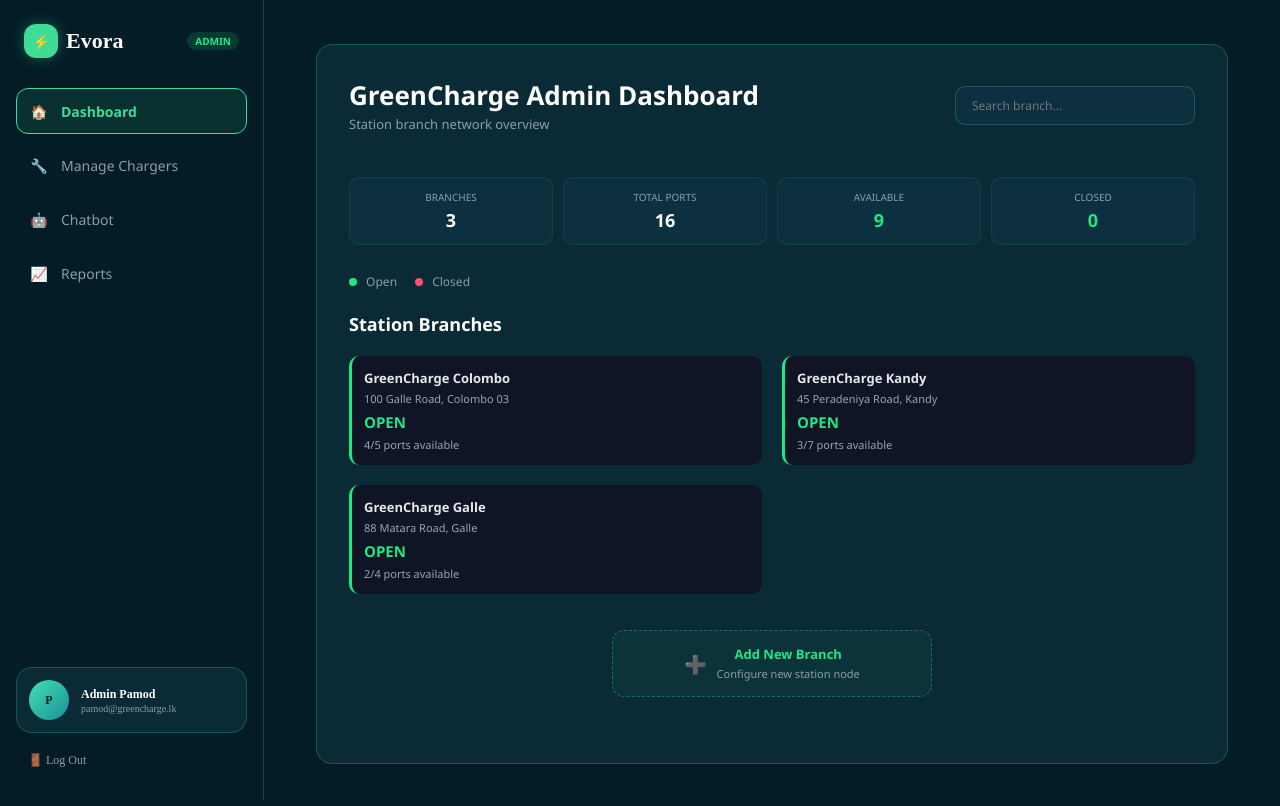
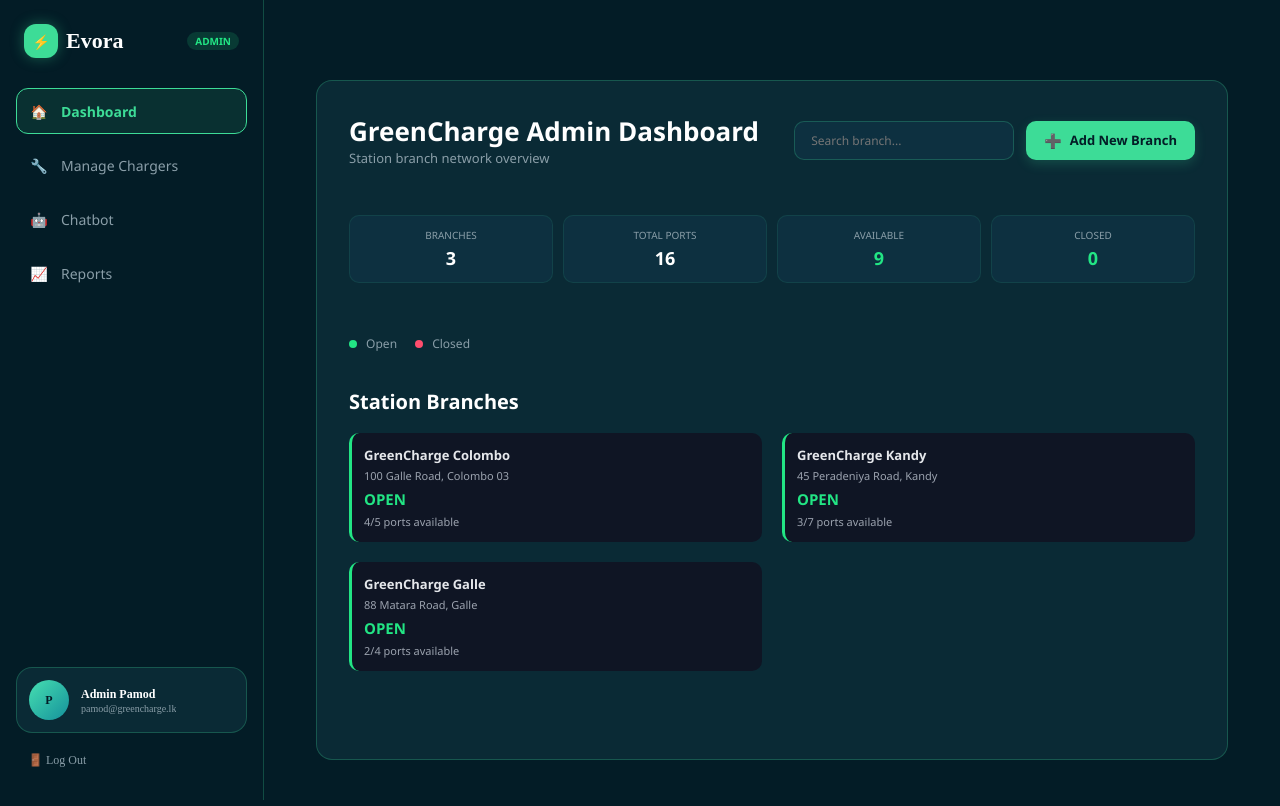
Before and after one commit to ChanukiSemini/EVORA, a React (Vite) app in the folder evora-frontend/: page /admin in a window 1280 px wide. Shown: the top 806 px of the page. Built offline with nearby package versions, Linux system fonts and the light colour scheme; a web font is replaced by a local one.

Commit message:
Refine dashboard layout, branch cards, and manage chargers styling

```diff
--- a/evora-frontend/src/components/admin/ActionCard.jsx
+++ b/evora-frontend/src/components/admin/ActionCard.jsx
@@ -1,13 +1,21 @@
 function ActionCard({ icon, title, description, color, onClick }) {
   return (
-    <div className="action-card" style={{ borderLeftColor: color }} onClick={onClick}>
+    <div className="action-card-tile" onClick={onClick}>
       <div>
-        <strong style={{ color }}>{title}</strong>
+        <div className="action-card-header">
+          <span className="action-card-circle-icon" style={{ backgroundColor: color }}>
+            {icon}
+          </span>
+          <h3 className="action-card-title" style={{ color }}>{title}</h3>
+        </div>
         <p className="action-card-desc">{description}</p>
       </div>
-      <span className="action-card-icon" style={{ backgroundColor: color }}>
-        {icon}
-      </span>
+
+      <div className="action-card-footer">
+        <span className="action-card-arrow" style={{ color, borderColor: `${color}40` }}>
+          Select Action →
+        </span>
+      </div>
     </div>
   )
 }
--- a/evora-frontend/src/pages/admin/Dashboard.jsx
+++ b/evora-frontend/src/pages/admin/Dashboard.jsx
@@ -21,25 +21,48 @@ function Dashboard() {
     <div className="dashboard-container page-wrapper">
       <div className="dashboard-card">
         {/* Top Header Row */}
-        <div className="dashboard-top-row" style={{ display: 'flex', justifyContent: 'space-between', alignItems: 'center', flexWrap: 'wrap', gap: '16px', marginBottom: '24px' }}>
+        <div className="dashboard-top-row" style={{ display: 'flex', justifyContent: 'space-between', alignItems: 'center', flexWrap: 'wrap', gap: '16px', marginBottom: '28px' }}>
           <div>
-            <h2 style={{ color: '#ffffff', fontSize: '26px' }}>{company.name} Admin Dashboard</h2>
-            <p style={{ color: '#8A9EA8', fontSize: '13px', marginTop: '2px' }}>Station branch network overview</p>
+            <h2 style={{ color: '#ffffff', fontSize: '26px', margin: 0 }}>{company.name} Admin Dashboard</h2>
+            <p style={{ color: '#8A9EA8', fontSize: '13px', marginTop: '4px', margin: 0 }}>Station branch network overview</p>
           </div>
-          <div>
+
+          {/* Search bar + Add New Branch Button placed in Top Right Header */}
+          <div style={{ display: 'flex', alignItems: 'center', gap: '12px', flexWrap: 'wrap' }}>
             <input
               className="search-input-small"
               type="text"
               placeholder="Search branch..."
               value={searchTerm}
               onChange={(e) => setSearchTerm(e.target.value)}
-              style={{ margin: 0, padding: '10px 16px', width: '240px', borderRadius: '10px', backgroundColor: 'var(--bg-elevated, #0d3040)', border: '1px solid var(--border-accent-low, rgba(61, 220, 151, 0.25))', color: '#ffffff' }}
+              style={{ margin: 0, padding: '10px 16px', width: '220px', borderRadius: '10px', backgroundColor: 'var(--bg-elevated, #0d3040)', border: '1px solid var(--border-accent-low, rgba(61, 220, 151, 0.25))', color: '#ffffff' }}
             />
+
+            <button
+              onClick={() => setShowAddBranchModal(true)}
+              style={{
+                backgroundColor: '#3DDC97',
+                color: '#031C26',
+                fontWeight: 'bold',
+                padding: '10px 18px',
+                borderRadius: '10px',
+                border: 'none',
+                fontSize: '13px',
+                cursor: 'pointer',
+                display: 'flex',
+                alignItems: 'center',
+                gap: '8px',
+                boxShadow: '0 4px 12px rgba(61, 220, 151, 0.2)',
+                transition: 'all 0.2s ease'
+              }}
+            >
+              <span style={{ fontSize: '14px' }}>➕</span> Add New Branch
+            </button>
           </div>
         </div>
 
         {/* Top 4 KPI Metrics */}
-        <div className="quick-summary-row" style={{ marginBottom: '28px' }}>
+        <div className="quick-summary-row" style={{ marginBottom: '36px' }}>
           <div className="quick-summary-item">
             <span className="overview-label">BRANCHES</span>
             <strong>{totals.totalBranches}</strong>
@@ -60,17 +83,18 @@ function Dashboard() {
           </div>
         </div>
 
-        {/* Branch Section Header & Status Legend */}
-        <div style={{ marginBottom: '20px' }}>
-          <div style={{ display: 'flex', gap: '18px', alignItems: 'center', fontSize: '12px', color: '#8A9EA8', marginBottom: '22px' }}>
+        {/* Legend stays up near KPI summary row */}
+        <div style={{ display: 'flex', gap: '18px', alignItems: 'center', fontSize: '12px', color: '#8A9EA8', marginTop: '16px', marginBottom: '36px' }}>
           <span><span style={{ backgroundColor: '#22e584', display: 'inline-block', width: '8px', height: '8px', borderRadius: '50%', marginRight: '6px' }}></span> Open</span>
           <span><span style={{ backgroundColor: '#ff4d6d', display: 'inline-block', width: '8px', height: '8px', borderRadius: '50%', marginRight: '6px' }}></span> Closed</span>
         </div>
-          <h3 style={{ color: '#ffffff', fontSize: '18px' }}>Station Branches</h3>
-        </div>
+
+        {/* Station Branches Title & Grid pushed lower down */}
+        <div style={{ marginBottom: '20px' }}>
+          <h3 style={{ color: '#ffffff', fontSize: '20px', margin: '0 0 18px' }}>Station Branches</h3>
 
           {/* Stations Grid */}
-        <div className="charger-grid" style={{ marginBottom: '20px' }}>
+          <div className="charger-grid">
             {filteredBranches.map((branch) => {
               const open = isBranchOpen(branch)
               const { availablePorts, totalPorts } = getBranchAvailability(branch)
@@ -88,33 +112,6 @@ function Dashboard() {
               )
             })}
           </div>
-
-        {/* Centered Dashed Add New Branch Button */}
-        <div style={{ display: 'flex', justifyContent: 'center', marginTop: '16px' }}>
-          <div
-            onClick={() => setShowAddBranchModal(true)}
-            style={{
-              backgroundColor: 'rgba(61, 220, 151, 0.05)',
-              border: '1.5px dashed rgba(61, 220, 151, 0.35)',
-              borderRadius: '12px',
-              padding: '14px 24px',
-              display: 'flex',
-              alignItems: 'center',
-              justifyContent: 'center',
-              gap: '10px',
-              cursor: 'pointer',
-              maxWidth: '320px',
-              width: '100%',
-              textAlign: 'center',
-              transition: 'border-color 0.2s, background-color 0.2s',
-            }}
-          >
-            <span style={{ fontSize: '18px' }}>➕</span>
-            <div>
-              <strong style={{ fontSize: '13px', color: '#22e584', display: 'block' }}>Add New Branch</strong>
-              <span style={{ fontSize: '11px', color: '#8A9EA8' }}>Configure new station node</span>
-            </div>
-          </div>
         </div>
       </div>
 
--- a/evora-frontend/src/styles/admin.css
+++ b/evora-frontend/src/styles/admin.css
@@ -33,6 +33,13 @@ body {
       max-width: 100%;
       padding: 12px;
    }
+}
+
+.dashboard-container,
+.page-wrapper {
+   flex: 1;
+   display: flex;
+   flex-direction: column;
 }
 
 .dashboard-card {
@@ -41,8 +48,8 @@ body {
    border-radius: 16px;
    padding: 24px;
    width: 100%;
-   min-height: calc(100vh - 80px);
    flex: 1;
+   min-height: calc(100vh - 120px);
    display: flex;
    flex-direction: column;
    box-sizing: border-box;
@@ -271,43 +278,102 @@ body,
 }
 
 .page-wrapper {
-   min-height: 100vh;
-   display: flex;
-   flex-direction: column;
+   display: flex;
+   flex-direction: column;
+   padding-bottom: 40px;
+}
+
+.action-cards-grid {
+   display: grid;
+   grid-template-columns: repeat(3, 1fr);
+   gap: 24px;
+   margin-top: 16px;
+   margin-bottom: 24px;
+}
+
+@media (max-width: 900px) {
+   .action-cards-grid {
+      grid-template-columns: 1fr;
+   }
+}
+
+.action-card-tile {
+   background-color: var(--bg-elevated, #0d3040);
+   border: 1px solid var(--border-accent-faint, rgba(61, 220, 151, 0.15));
+   border-radius: 20px;
+   padding: 28px 24px;
+   cursor: pointer;
+   transition: transform 0.2s ease, box-shadow 0.2s ease, border-color 0.2s ease;
+   display: flex;
+   flex-direction: column;
+   justify-content: space-between;
+   min-height: 280px;
+   box-sizing: border-box;
+}
+
+.action-card-tile:hover {
+   transform: translateY(-5px);
+   box-shadow: 0 10px 28px rgba(0, 0, 0, 0.4);
+   border-color: var(--border-accent-low, rgba(61, 220, 151, 0.4));
+}
+
+.action-card-header {
+   display: flex;
+   flex-direction: column;
+   align-items: flex-start;
+   gap: 16px;
+   margin-bottom: 12px;
+}
+
+.action-card-circle-icon {
+   width: 60px;
+   height: 60px;
+   border-radius: 50%;
+   display: flex;
+   align-items: center;
    justify-content: center;
-   padding-bottom: 80px;
-}
-
-.action-card {
-   background-color: var(--bg-elevated, #0d3040);
-   border-left: 3px solid;
-   border-radius: 10px;
-   padding: 14px 16px;
-   display: flex;
-   justify-content: space-between;
-   align-items: center;
-   margin-bottom: 12px;
-   cursor: pointer;
-   border-top: 1px solid var(--border-accent-faint, rgba(61, 220, 151, 0.10));
-   border-right: 1px solid var(--border-accent-faint, rgba(61, 220, 151, 0.10));
-   border-bottom: 1px solid var(--border-accent-faint, rgba(61, 220, 151, 0.10));
+   font-size: 24px;
+   color: #031C26;
+   flex-shrink: 0;
+   box-shadow: 0 4px 14px rgba(0, 0, 0, 0.3);
+}
+
+.action-card-title {
+   font-size: 20px;
+   font-weight: 700;
+   margin: 0;
+   line-height: 1.25;
 }
 
 .action-card-desc {
+   font-size: 13px;
+   color: var(--text-secondary, #8A9EA8);
+   line-height: 1.6;
+   margin: 0;
+}
+
+.action-card-footer {
+   margin-top: 20px;
+   padding-top: 14px;
+   border-top: 1px solid var(--border-accent-faint, rgba(61, 220, 151, 0.1));
+}
+
+.action-card-arrow {
+   display: inline-flex;
+   align-items: center;
+   gap: 6px;
    font-size: 12px;
-   color: var(--text-secondary, #8A9EA8);
-   margin-top: 4px;
-}
-
-.action-card-icon {
-   width: 32px;
-   height: 32px;
-   border-radius: 8px;
-   display: flex;
-   align-items: center;
-   justify-content: center;
-   font-size: 14px;
-   color: var(--bg-primary, #031C26);
+   font-weight: bold;
+   padding: 6px 14px;
+   border-radius: 20px;
+   background-color: rgba(255, 255, 255, 0.04);
+   border: 1px solid;
+   transition: all 0.2s ease;
+}
+
+.action-card-tile:hover .action-card-arrow {
+   background-color: rgba(255, 255, 255, 0.1);
+   transform: translateX(4px);
 }
 
 .overview-grid {
@@ -1012,7 +1078,7 @@ select.search-input {
 .admin-main-content {
    flex: 1;
    min-width: 0;
-   padding: 24px 32px 32px;
+   padding: 60px 32px 40px;
    display: flex;
    flex-direction: column;
 }
```
Also changed, not shown: evora-frontend/src/pages/admin/ManageInfrastructure.jsx (+9 -25 lines), evora-frontend/src/assets/ev-charger-banner.png (added). Lines whose indentation alone changed are shown as unchanged.
